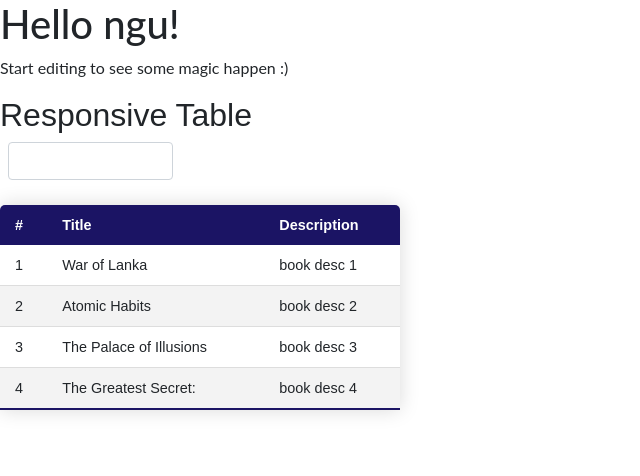
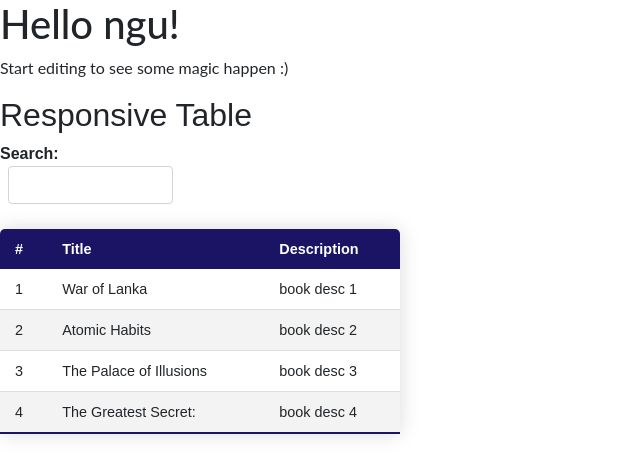
Before and after one commit to Soundharya747-dev/AngularStartup, an Angular app: page / in a window 1280 px wide. Shown: the top 476 px of the page, without its empty margins (0-640 px from the left). Built offline with nearby package versions, Linux system fonts and the light colour scheme.

Commit message:
1 file modified

```diff
--- a/src/first/first.component.html
+++ b/src/first/first.component.html
@@ -1,5 +1,5 @@
 <h2>Responsive Table</h2>
-<input type="search" class="form-control ml-2"  style="width: 165px" [(ngModel)]="Search">
+<b>Search:</b><input type="search" class="form-control ml-2"  style="width: 165px" [(ngModel)]="Search">
 
 <div class="table-wrapper">
     <table class="content">
```
